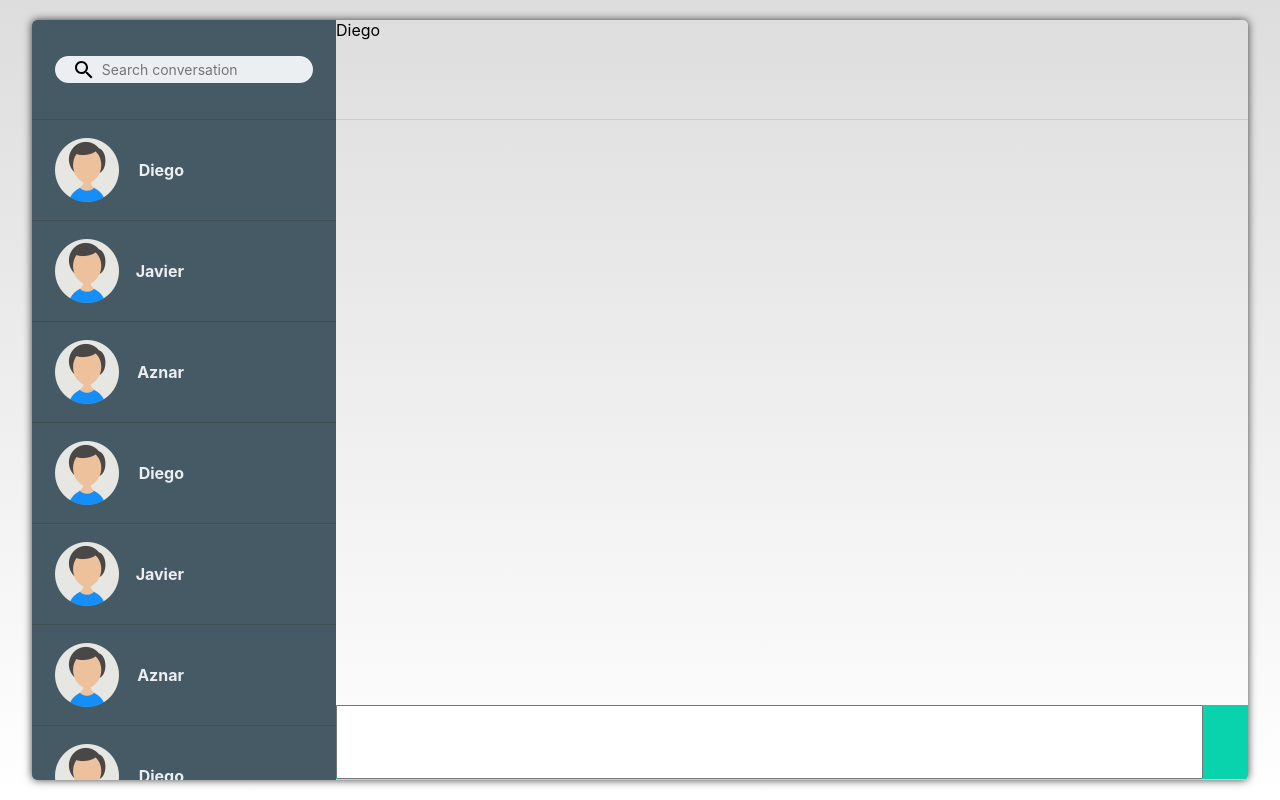
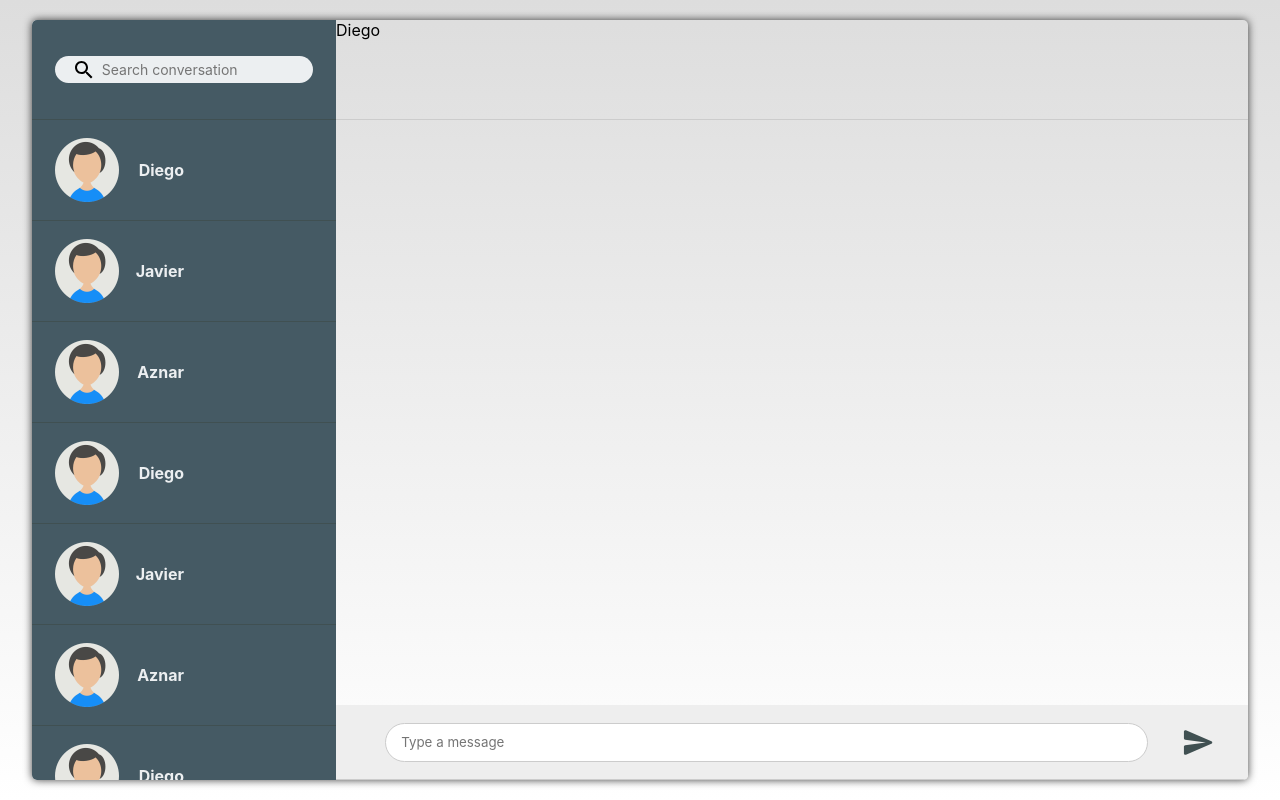
Before and after one commit to garciasdos/react-chat, a React (Create React App) app: page / in a window 1280 px wide. Built offline with nearby package versions, Linux system fonts and the light colour scheme; no server answers.

Commit message:
Refactored messageFooter component to work properly with message to send

```diff
--- a/src/Components/Messages/Messages.js
+++ b/src/Components/Messages/Messages.js
@@ -4,14 +4,42 @@ import MessagesHeader from "./MessagesHeader/MessagesHeader";
 import MessagesFooter from "./MessagesFooter/MessagesFooter";
 import MessagesBody from "./MessagesBody/MessagesBody";
 
-const Message = (props) => {
-    return (
-        <section className='messages'>
-            <MessagesHeader label={props.label}/>
-            <MessagesBody/>
-            <MessagesFooter/>
-        </section>
-    );
+class Message extends React.Component {
+
+    constructor(props) {
+        super(props);
+        this.state = {
+            messageToSend: ''
+        }
+    };
+
+    setMessageToSend = (value) => {
+        this.setState({
+            messageToSend: value
+        })
+    };
+
+    sendData = () => {
+        //TODO: this must send data throw websocket
+        console.log(this.state.messageToSend);
+    };
+
+    resetMessage = () => {
+        this.setState({
+            messageToSend: ''
+        })
+    };
+
+    render() {
+        return (
+            <section className='messages'>
+                <MessagesHeader label={this.props.label}/>
+                <MessagesBody/>
+                <MessagesFooter messageToSend={this.state.messageToSend} onChange={this.setMessageToSend}
+                                sendData={this.sendData} resetValue={this.resetMessage}/>
+            </section>
+        );
+    }
 };
 
 export default Message;
--- a/src/Components/Messages/MessagesFooter/MessagesFooter.css
+++ b/src/Components/Messages/MessagesFooter/MessagesFooter.css
@@ -1,10 +1,36 @@
 .messagesFooter {
     grid-area: footer;
-    background-color: #09d3ac;
     display: grid;
     grid-template-areas:"input button";
-    grid-template-columns: auto 35px;
-    grid-column-gap: 10px;
+    grid-template-columns: auto 100px;
     grid-template-rows: 1fr;
-    border-bottom: 1px solid #ccc;
+    border-bottom: 1px solid var(--basic-color);
+    background-color: var(--basic-color-light);
 }
+
+.messagesFooter-input {
+    width: 90%;
+    justify-self: end;
+    height: 50%;
+    align-self: center;
+    border-radius: 21px;
+    border: 1px solid var(--basic-color);
+    outline: none;
+    padding: 0 15px;
+}
+
+.messagesFooter-button {
+    background-image: url("./../../../assets/img/send.svg");
+    margin: 0;
+    border: 0;
+    height: 35px;
+    width: 35px;
+    align-self: center;
+    justify-self: center;
+    background-position: center;
+    background-repeat: no-repeat;
+    background-size: cover;
+    background-color: transparent;
+    cursor: pointer;
+    outline: none;
+}
--- a/src/Components/Messages/MessagesFooter/MessagesFooter.js
+++ b/src/Components/Messages/MessagesFooter/MessagesFooter.js
@@ -1,12 +1,36 @@
 import React from 'react';
 import "./MessagesFooter.css";
 
-const MessagesFooter = () => {
-    return (
-        <footer className='messagesFooter'>
-            <input type="text"/>
-        </footer>
-    );
-};
+class MessagesFooter extends React.Component {
+
+    execSendData = () => {
+        this.props.sendData();
+        this.props.resetValue();
+    };
+    onPressButton = () => {
+        this.execSendData();
+    };
+
+    onChangeInput = (e) => {
+        this.props.onChange(e.target.value);
+    };
+
+    onKeyDownInput = (e) => {
+        if (e.keyCode === 13 && this.props.messageToSend !== '') {
+            this.execSendData()
+        }
+    };
+
+    render() {
+        return (
+            <footer className='messagesFooter'>
+                <input type='text' value={this.props.messageToSend} placeholder='Type a message'
+                       className='messagesFooter-input'
+                       onChange={this.onChangeInput} onKeyDown={this.onKeyDownInput}/>
+                <button className='messagesFooter-button' onClick={this.onPressButton}></button>
+            </footer>
+        );
+    };
+}
 
 export default MessagesFooter;
--- a/src/index.css
+++ b/src/index.css
@@ -5,6 +5,7 @@
   --principal-color-light: #607d8b;
   --principal-color-lightest: #eceff1;
   --basic-color: #cccccc;
+  --basic-color-light: #eeeeee;
 }
 
 
```
Also changed, not shown: src/assets/img/send.svg (added).
